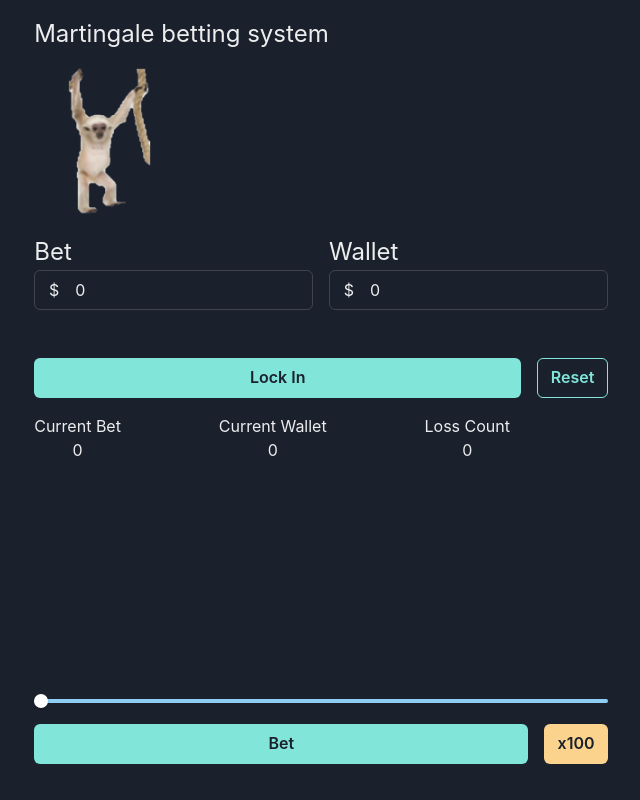
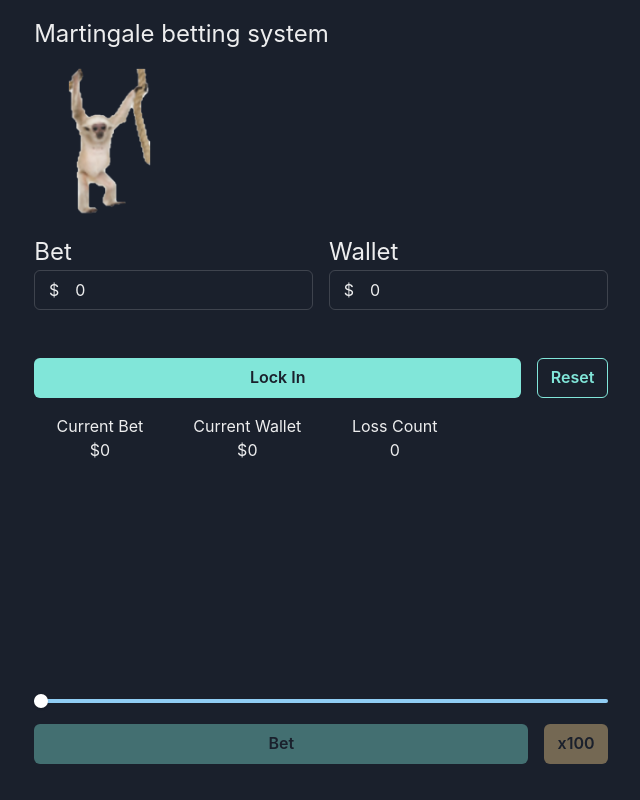
Before and after one commit to mattlittleson/martingale, a React (Create React App) app: page / in a window 1280 px wide. Shown: the whole page, without its empty margins (319-959 px from the left). Built offline with nearby package versions, Linux system fonts and the light colour scheme.

Commit message:
ui improvements

```diff
--- a/src/App.tsx
+++ b/src/App.tsx
@@ -12,6 +12,7 @@ import {
   SliderTrack,
   SliderFilledTrack,
   SliderThumb,
+  Grid,
 } from '@chakra-ui/react'
 import monki from './monki.png'
 import { Gambler, GameState, runGame } from './game'
@@ -163,6 +164,7 @@ export default function App() {
             colorScheme='teal'
             variant='outline'
             onClick={() => {
+              setCurrentIndex(0)
               dispatch({
                 type: 'reset',
               })
@@ -171,16 +173,14 @@ export default function App() {
             Reset
           </Button>
         </Stack>
-        <Stack direction='row' spacing={4} justifyContent='space-between'>
+        <Grid templateColumns='repeat(4, 1fr)' gap={4}>
           <Text fontSize='1xl' textAlign='center'>
             Current Bet
-            <br />
-            {addCommas(currentBet)}
+            <br />${addCommas(currentBet)}
           </Text>
           <Text fontSize='1xl' textAlign='center'>
             Current Wallet
-            <br />
-            {addCommas(currentWallet)}
+            <br />${addCommas(currentWallet)}
           </Text>
 
           <Text fontSize='1xl' textAlign='center'>
@@ -193,7 +193,8 @@ export default function App() {
               ? history[history.length - 1].gambleType
               : undefined}
           </Text>
-        </Stack>
+        </Grid>
+
         <Graph data={history.slice(currentIndex, history.length - 1)} />
         <Slider
           aria-label='slider-ex-1'
@@ -210,6 +211,7 @@ export default function App() {
         </Slider>
         <Stack direction='row' spacing={4}>
           <Button
+            disabled={currentBet === 0 || currentWallet === 0}
             isFullWidth
             colorScheme='teal'
             variant='solid'
@@ -222,6 +224,7 @@ export default function App() {
             Bet
           </Button>
           <Button
+            disabled={currentBet === 0 || currentWallet === 0}
             colorScheme='orange'
             variant='solid'
             onClick={() => {
```
